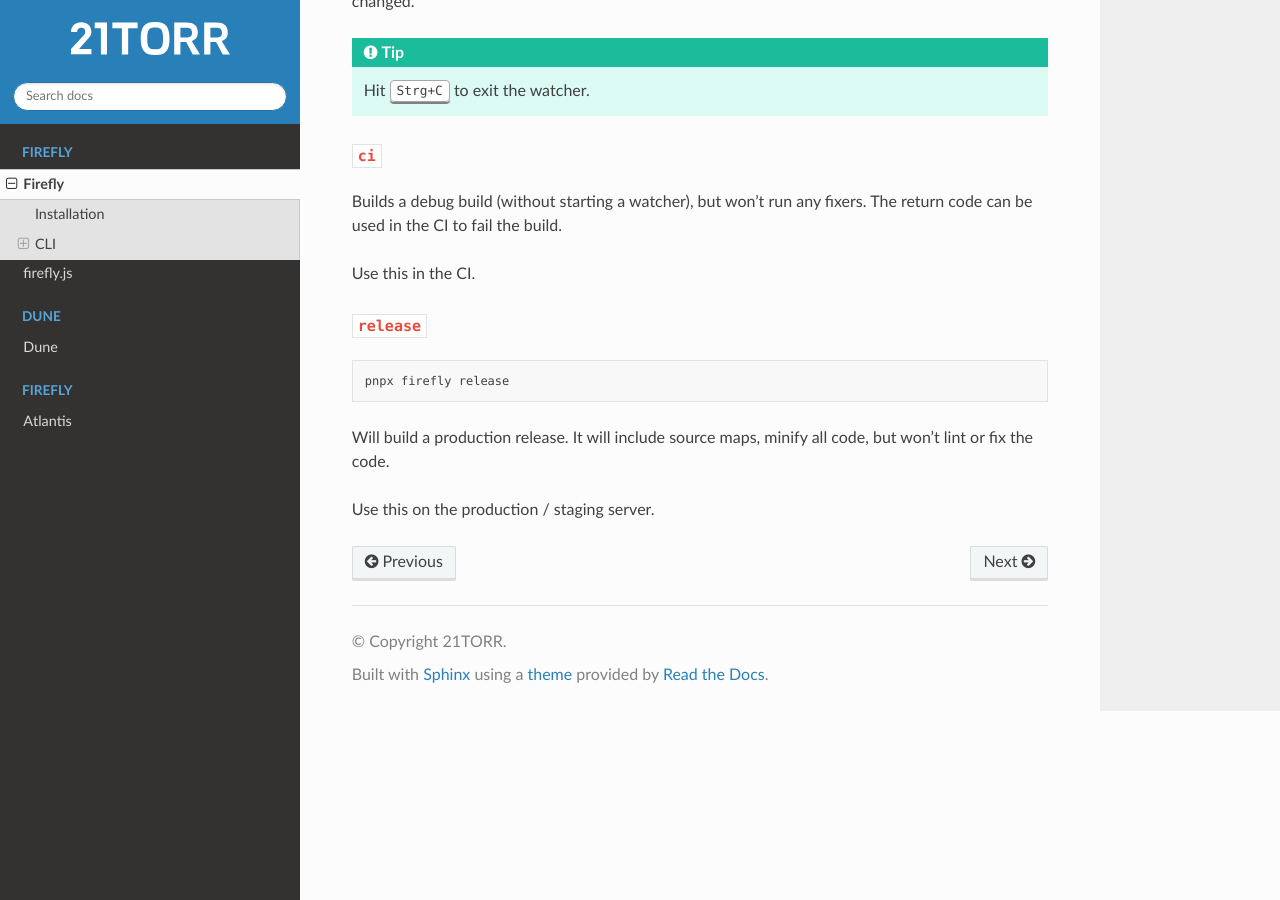
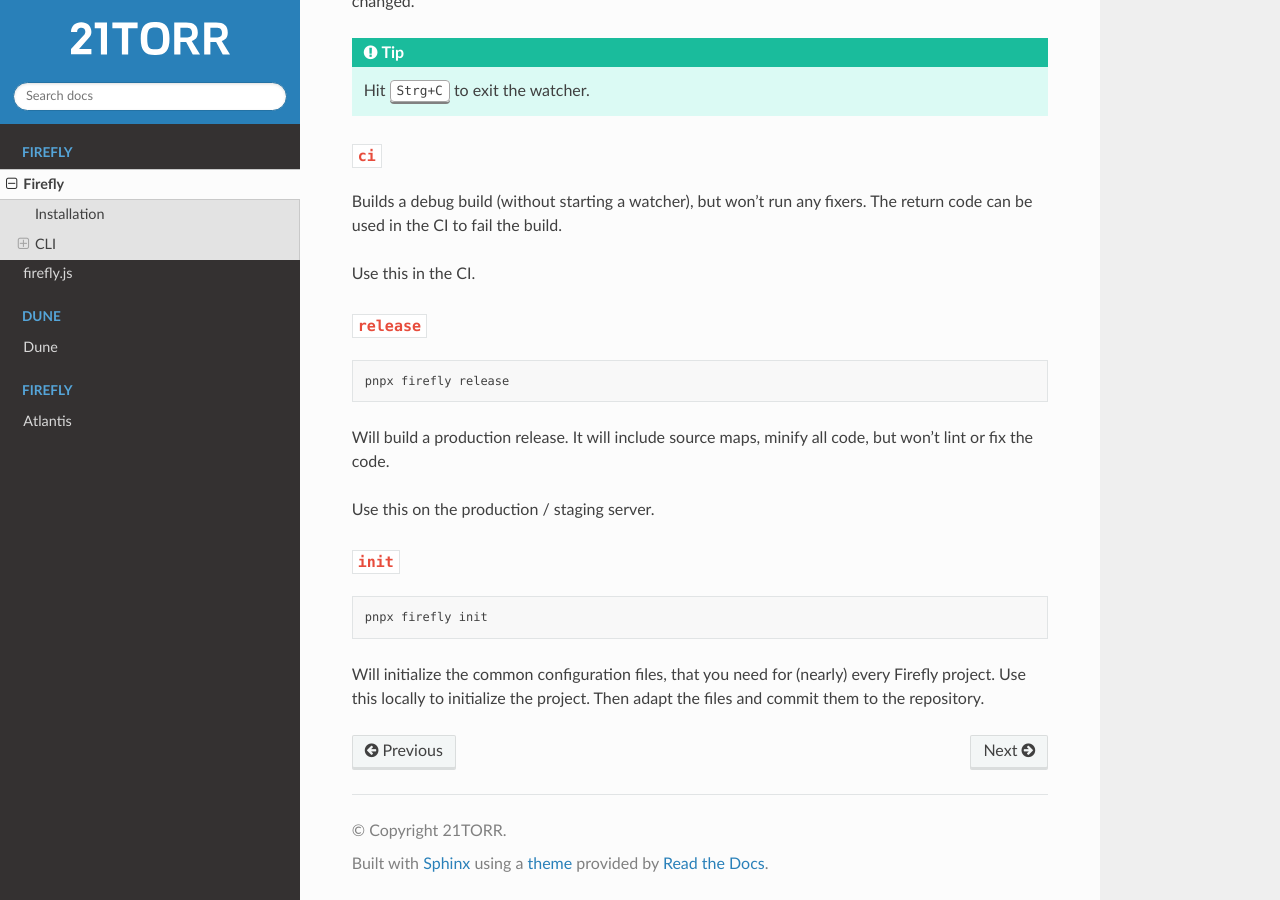
Before and after one commit to 21TORR/docs-old, a Sphinx documentation site: the page built from docs/firefly/index.rst, in a window 1280 px wide and 900 px high, scrolled down 1761 px. Built offline with Sphinx 7.4.7 and the Read the Docs theme 2.0.0, drawn with Linux system fonts in a browser that asks for light colours.

Commit message:
Document `firefly init`

```diff
--- a/docs/firefly/index.rst
+++ b/docs/firefly/index.rst
@@ -99,3 +99,14 @@ Use this in the CI.
 Will build a production release. It will include source maps, minify all code, but won't lint or fix the code.
 
 Use this on the production / staging server.
+
+
+``init``
+===========
+
+.. code-block:: bash
+
+    pnpx firefly init
+
+Will initialize the common configuration files, that you need for (nearly) every Firefly project.
+Use this locally to initialize the project. Then adapt the files and commit them to the repository.
```
